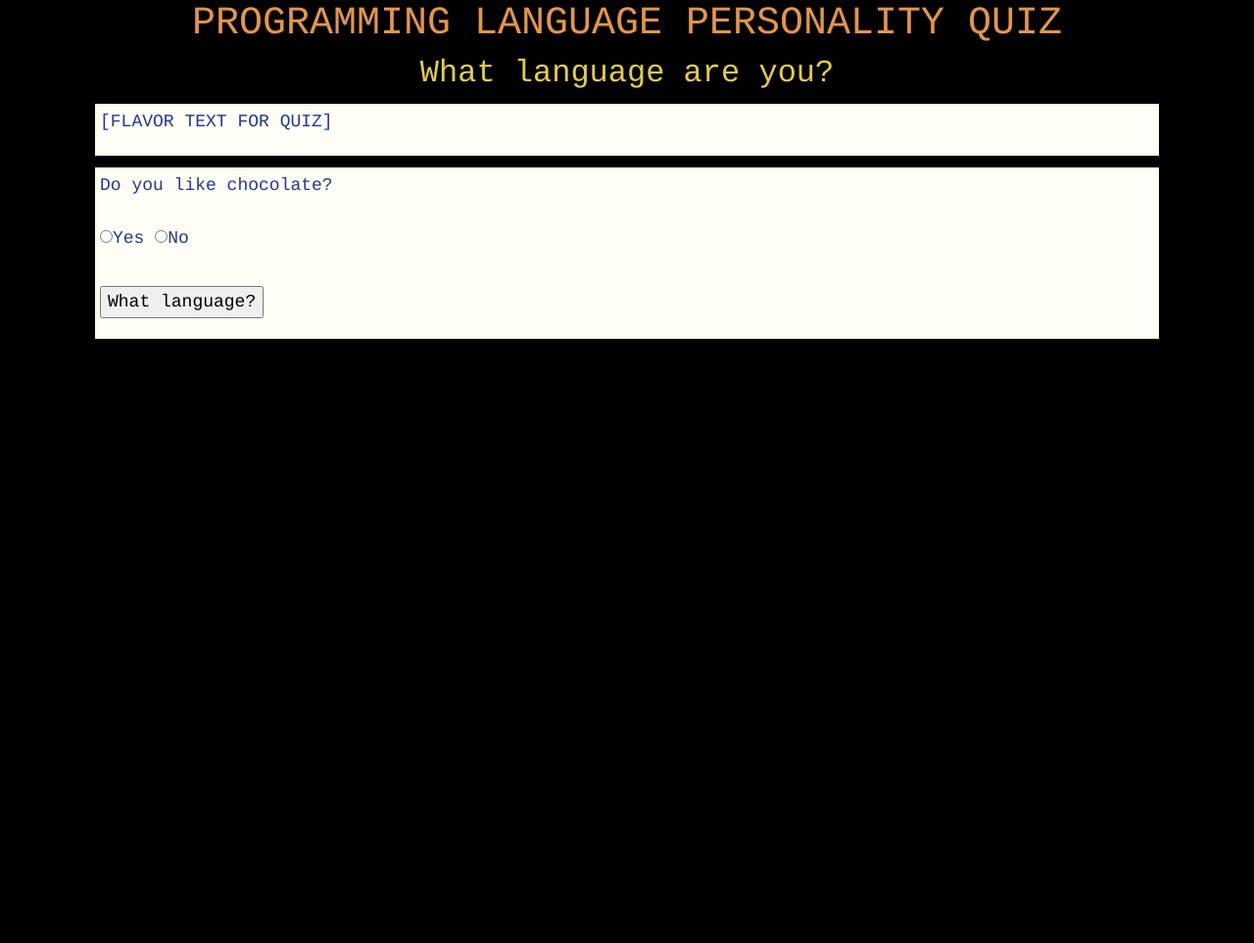
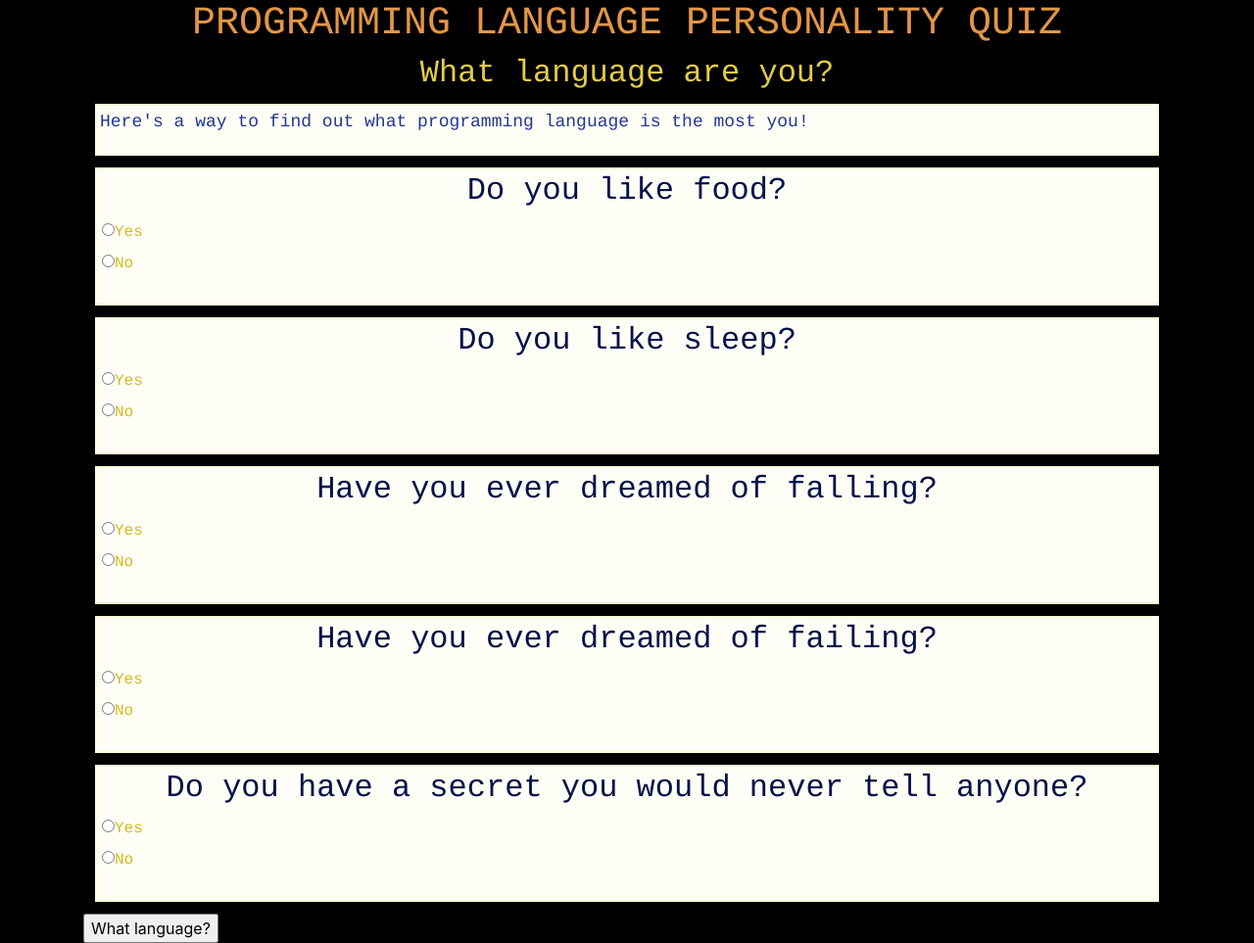
Before and after one commit to ewoodmansee/language, a plain HTML site: page index.html in a window 1280 px wide. Shown: the whole page at 98% size. Before the commit the page ends 800 px from the top, so only its background shows below. Drawn offline with Linux system fonts and the light colour scheme.

Commit message:
Establish visible/invisible functions.

```diff
--- a/css/styles.css
+++ b/css/styles.css
@@ -63,22 +63,21 @@ a {
 	padding: 2px;
 }
 
-#questionOne {
-	display: show;
-  }
+.hidden {
+	display: none;
+}
 
-#questionTwo {
-	display: none;
-  }
+.visible {
+	display: block;
+}
 
-#questionThree {
-	display: none;
-  }
 
-#questionFour {
-	display: none;
-  }
-
-#questionFive {
-	display: none;
-  }
+.languageBox {
+	margin: 12px;
+	border: 2px solid #FFFAD9;
+	padding: 3px;
+	background-color: #FFFEF6;
+	color: #051249;
+	text-align: center;
+	font-family: courier, times, seraf;
+}
--- a/index.html
+++ b/index.html
@@ -15,73 +15,81 @@
   <center>
     <h2>What language are you?</h2>
   </center>
-
     <div class=box>
-        <p>[FLAVOR TEXT FOR QUIZ]</p>
+      <p>Here's a way to find out what programming language is the most you!</p>
     </div>
 
       <form id="quiz" name="quiz">
-
-          <div id="questionOne" name="questionOne">
-            <div class=box>
-              <p>Do you like chocolate?
-                <br></br>
-                  <input type="radio" name="q1" id="mc" value="yes"><label> Yes</label>
-                  <input type="radio" name="q1" id="mc" value="no"><label> No</label>
-                <br></br>
-              <input type="button" id="button" value="What language?" onclick="q1Function();"></p>
-            </div>
+        <div class="quizBox">
+        <div class="box">
+          <h2>Do you like food?</h2>
+          <ul class="bulletless">
+            <li>
+              <input type="radio" name="q1" id="mc" value="yes"><label>Yes</label>
+            </li>
+            <li>
+              <input type="radio" name="q1" id="mc" value="no"><label>No</label>
+            </li>
+          </ul>
         </div>
 
-
-          <div id="questionTwo" name="questionTwo">
-            <div class=box>
-              <p>Do you like to sleep?</p>
-                <br></br>
-                  <input type="radio" name="q2" id="mc" value="yes"><label> Yes</label>
-                  <input type="radio" name="q2" id="mc" value="no"><label> No</label>
-                <br></br>
-              <input type="button" id="button" value="What language?" onclick="q2Function();">
-            </div>
+        <div class="box">
+          <h2>Do you like sleep?</h2>
+          <ul class="bulletless">
+            <li>
+              <input type="radio" name="q2" id="mc" value="yes"><label>Yes</label>
+            </li>
+            <li>
+              <input type="radio" name="q2" id="mc" value="no"><label>No</label>
+            </li>
+          </ul>
         </div>
 
-
-          <div id="questionThree" name="questionThree">
-            <div class=box>
-              <p>Do you want to run away?</p>
-                <br></br>
-                  <input type="radio" name="q3" id="mc" value="yes"><label> Yes</label>
-                  <input type="radio" name="q3" id="mc" value="no"><label> No</label>
-                <br></br>
-              <input type="button" id="button" value="What language?" onclick="q3Function();">
-            </div>
+        <div class="box">
+          <h2>Have you ever dreamed of falling?</h2>
+          <ul class="bulletless">
+            <li>
+              <input type="radio" name="q3" id="mc" value="yes"><label>Yes</label>
+            </li>
+            <li>
+              <input type="radio" name="q3" id="mc" value="no"><label>No</label>
+            </li>
+          </ul>
         </div>
 
-          <div id="questionFour" name="questionFour">
-            <div class=box>
-              <p>Have you ever dreamed of falling?</p>
-                <br></br>
-                  <input type="radio" name="q4" id="mc" value="yes"><label> Yes</label>
-                  <input type="radio" name="q4" id="mc" value="no"><label> No</label>
-                <br></br>
-              <input type="button" id="button" value="What language?" onclick="q4Function();">
-            </div>
+        <div class="box">
+          <h2>Have you ever dreamed of failing?</h2>
+          <ul class="bulletless">
+            <li>
+              <input type="radio" name="q4" id="mc" value="yes"><label>Yes</label>
+            </li>
+            <li>
+              <input type="radio" name="q4" id="mc" value="no"><label>No</label>
+            </li>
+          </ul>
           </div>
 
-          <div id="questionFive" name="questionFive">
-            <div class=box>
-              <p>Do you have a secret you've never told anyone?</p>
-                <br></br>
-                  <input type="radio" name="q5" id="mc" value="yes"><label> Yes</label>
-                  <input type="radio" name="q5" id="mc" value="no"><label> No</label>
-                <br></br>
-              <input type="button" id="button" value="What language?" onclick="q5Function();">
+        <div class="box">
+          <h2>Do you have a secret you would never tell anyone?</h2>
+          <ul class="bulletless">
+            <li>
+              <input type="radio" name="q5" id="mc" value="yes"><label>Yes</label>
+            </li>
+            <li>
+              <input type="radio" name="q5" id="mc" value="no"><label>No</label>
+            </li>
+          </ul>
         </div>
+          <input type="button" id="button" value="What language?" onclick="languageFunction();">
+        </div>
+      </form>
+
+
+        <div id="languageResults" class="hidden">
+        </div>
+        <div id="retakeResults" class="hidden">
+          <input type="button" id="button" value="Try again?" onclick="retakeFunction();">
         </div>
 
-
-
-        </form>
-    </div>
   </body>
 </html>
--- a/js/script.js
+++ b/js/script.js
@@ -1,142 +1,53 @@
-function q1Function() {
-	let q1 = document.quiz.q1.value;
-
-	if (q1 === "yes") {
-		alert ("yes")
-	}
-}
-
-
-
-
-/* $(document).ready(function() {
-	$("form#questionOne").submit(function() {
-	  event.preventDefault();
-	  const questionOne= $("input:radio[name=q1]:checked").val();
-	  if (q1 === "yes") {
-		$("#questionTwo").show();
-	  } else if (q1 === "no") {
-		$("#questionThree").show();
-	  }
-	});
-  });
-
-
-/*	if (q2 = "yes") {
-		$('#q5').show();
-	  } else {
-		$('#ruby').show();
-	}
-
-	if (q3 = "yes") {
-		$('#q4').show();
-	  } else {
-		$('#javascript').show();
-	}
-
-	if (q4 = "yes") {
-		$('#ruby').show();
-	  } else {
-		$('#javascript').show();
-	}
-
-	if (q5 = "yes") {
-			$('#q4').show();
-	  } else {
-			$('#csharp').show();
-	  }
-
-	}}
-
-
-// Vintage button for below codes: <input type="button" id="button" value="What language?" onclick="languageFunction();">
-
-//My original attempt below, which does work.
-
-/* function languageFunction() {
+function languageFunction() {
 	let q1 = document.quiz.q1.value;
 	let q2 = document.quiz.q2.value;
 	let q3 = document.quiz.q3.value;
 	let q4 = document.quiz.q4.value;
 	let q5 = document.quiz.q5.value;
+	let quizAttribute = document.getElementById('quiz');
+	let resultsAttribute = document.getElementById('languageResults');
+	let retakeAttribute = document.getElementById('retakeResults');
+
 		let count = 0;
 
-	if (q1 = "yes") {
-		count++;
-	}
+		if (q1 == "yes") {
+			count++;
+		}
+		if (q2 == "yes") {
+			count++;
+		}
+		if (q3 == "yes") {
+			count++;
+		}
+		if (q4 == "yes") {
+			count++;
+		}
+		if (q5 == "yes") {
+			count++;
+		}
 
-	if (q2 = "yes") {
-		count++;
-	}
+		if (count == "0") {
+			results = "Javascript."
+		}
+		else if (count == "5") {
+			results = "C#."
+		}
+		else {
+			results = "Ruby."
+		}
 
-	if (q3 = "yes") {
-		count++;
-	}
-
-	if (q4 = "yes") {
-		count++;
-	}
-
-	if (q5 = "yes") {
-		count++;
-	}
-
-
-	if (count === 0) {
-		code = 0;
-	}
-
-	if (count === 5) {
-		code = 5;
-	}
-
-	if (count > 0 && count < 5) {
-		code = 2;
-	}
-
-	if (code === 0){
-		alert("Learn JavaScript!")
-	}
-
-	if (code === 5){
-		alert("Learn C#!")
-	}
-
-	if (code === 2){
-		alert("Learn Go!")
-	}
-
+		document.getElementById("languageResults").innerHTML = results;
+		resultsAttribute.setAttribute('class', 'languageBox');
+		quizAttribute.setAttribute('class', 'hidden');
+		retakeAttribute.setAttribute('class', 'languageBox');
 }
 
-// Attempt two which worked for a time until I realized that coding out all of the possibilities would be terrible...and for some reason, whenever I try to introduce an 'else if' it promptly breaks. Current form is semi-broken as I tried to include all of the possibilities, but a version of this worked.
+function retakeFunction() {
+	let quizAttribute = document.getElementById('quiz');
+	let resultsAttribute = document.getElementById('languageResults');
+	let retakeAttribute = document.getElementById('retakeResults');
 
-/* function languageFunction() {
-	let q1 = document.quiz.q1.value;
-	let q2 = document.quiz.q2.value;
-	let q3 = document.quiz.q3.value;
-	let q4 = document.quiz.q4.value;
-	let q5 = document.quiz.q5.value;
-
-	if (q1 = "yes" && q2 ="yes" && q3 = "yes" && q4 = "yes" && q5 = "yes") {
-		alert("Javascript!")
-	}
-	if (q1 = "yes" && q2 ="yes" && q3 = "yes" && q4 = "yes" && q5 = "no") {
-		alert("Javascript!")
-	}
-	if (q1 = "yes" && q2 ="yes" && q3 = "yes" && q4 = "no" && q5 = "no") {
-		alert("Javascript!")
-	}
-	if (q1 = "yes" && q2 ="yes" && q3 = "no" && q4 = "no" && q5 = "no") {
-		alert("Javascript!")
-	}
-	if (q1 = "yes" && q2 ="no" && q3 = "no" && q4 = "no" && q5 = "no") {
-		alert("Javascript!")
-	}
-	if (q1 = "no" && q2 ="no" && q3 = "no" && q4 = "no" && q5 = "no") {
-		alert("Javascript!")
-	}
-	if {
-		alert("no!")
-	}
-
+	resultsAttribute.setAttribute('class', 'hidden');
+	quizAttribute.setAttribute('class', 'language');
+	retakeAttribute.setAttribute('class', 'hidden');
 }
```
Lines whose indentation alone changed are shown as unchanged.
